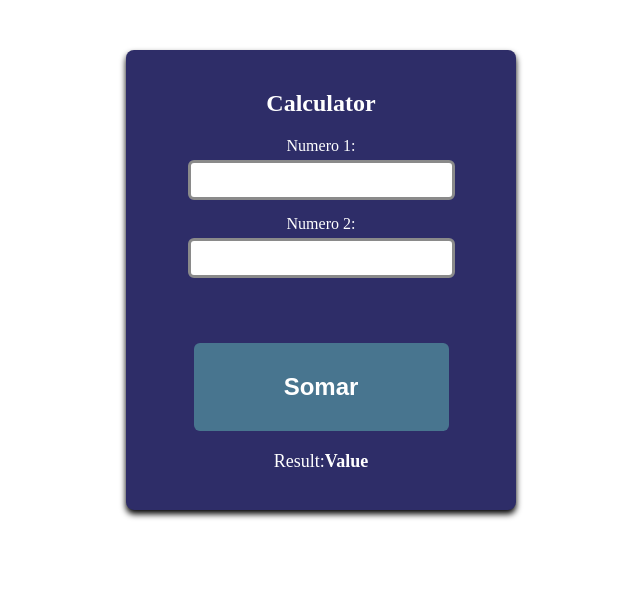
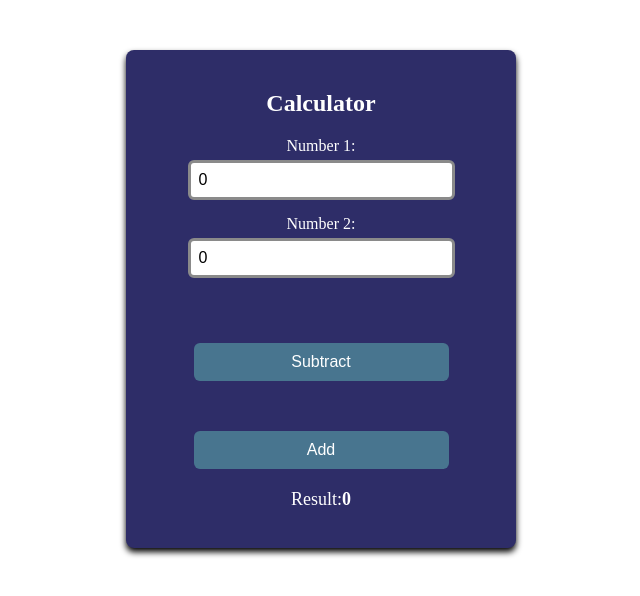
Before and after one commit to joaovictorssl2008-source/Angular-Tests, an Angular app: page / in a window 1280 px wide. Shown: the top 596 px of the page, without its empty margins (319-959 px from the left). Built offline with nearby package versions, Linux system fonts and the light colour scheme.

Commit message:
calculator

```diff
--- a/src/app/calculator/calculator.html
+++ b/src/app/calculator/calculator.html
@@ -1,17 +1,17 @@
 <div class ='calculator'>
     <div class='container'>
         <div class='form-box'>
-            <form>
+            <form frm="ngForm">
                 <h2>Calculator</h2>
-                <label for="numero1">Numero 1:</label>
-                <input type="number" id="numero1" name="numero1"/>
+                <label for="number1">Number 1:</label>
+                <input type="number" id="number1" [(ngModel)]="number1" name="number1"/>
 
-                <label for="numero2">Numero 2:</label>
-                <input type="number" name="numero2" id="numero2"/>
-
-                <button type="button" id="sumar"><h2>Somar</h2></button>
+                <label for="number2">Number 2:</label>
+                <input type="number" name="number2" id="number2" [(ngModel)]="number2"/>
+                <button type="button" (click)="calculateResult()">Subtract</button>
+                <button type="button" (click)="calculateResult2()">Add</button>
                 <div class="result-display">
-                    <p>Result:<span id="result">Value</span></p>
+                    <p>Result:<span id="result">{{result}}</span></p>
 
                 </div>
 
--- a/src/app/calculator/calculator.ts
+++ b/src/app/calculator/calculator.ts
@@ -1,9 +1,27 @@
 import { Component } from '@angular/core';
+import { FormsModule } from '@angular/forms';
 
 @Component({
-  imports: [],
+  imports: [FormsModule],
   selector: 'app-calculator',
   styleUrl: './calculator.scss',
   templateUrl: './calculator.html',
 })
-export class Calculator {}
+export class Calculator {
+  number1:number=0;
+  number2:number=0;
+  result:number=0;
+
+
+calculateResult(){
+  this.result = this.number1 - this.number2;
+}
+
+calculateResult2(){
+  this.result = this.number1 + this.number2;
+}
+
+calculateResult3(){
+  this.result = this.number1 * this.number2;
+}
+}
--- a/src/app/home/home/home.scss
+++ b/src/app/home/home/home.scss
@@ -1,3 +1,4 @@
 :host {
   display: block;
+  background-color: #1e1e2f;
 }
```
